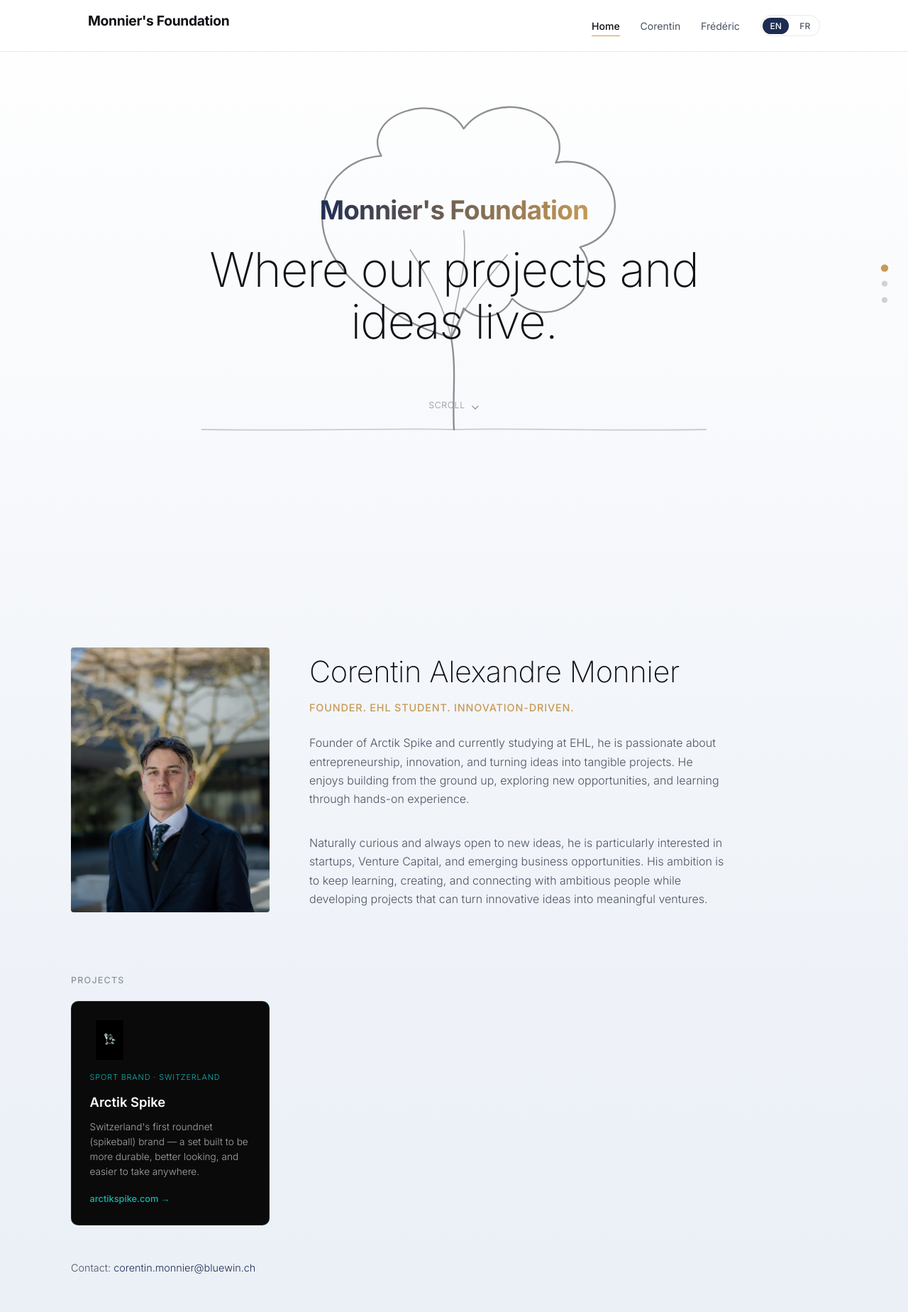
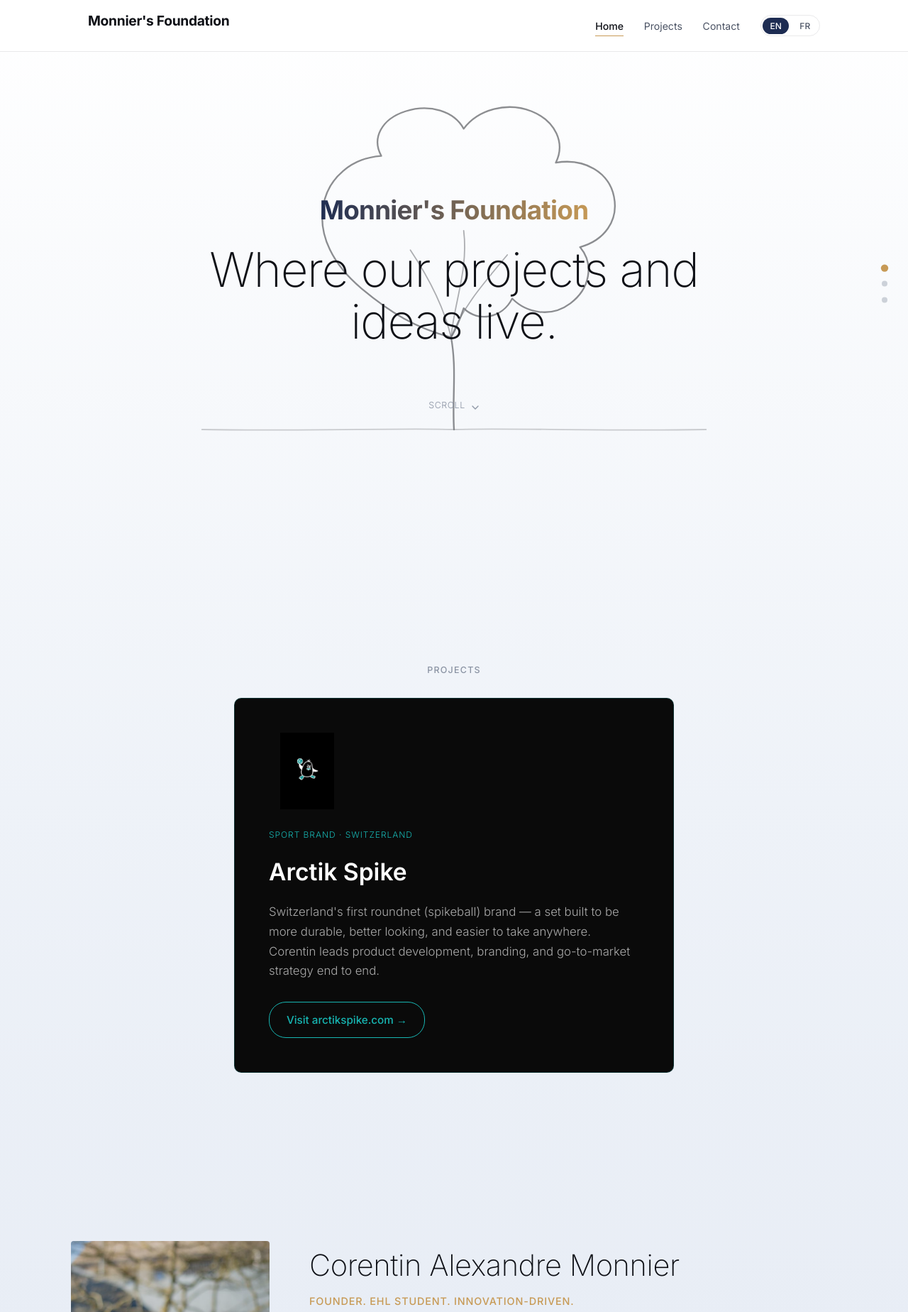
Before and after one commit to CorentinMonnier/Monnier-s-Foundation, a plain HTML site: page index.html in a window 1280 px wide. Shown: the top 1848 px of the page at 71% size. Drawn offline with Linux system fonts and the light colour scheme.

Commit message:
Add files via upload

```diff
--- a/index.html
+++ b/index.html
@@ -8,6 +8,8 @@
 </head>
 <body>
 
+  <div class="cursor-reveal" id="cursorReveal"></div>
+
   <header class="site-header">
     <div class="header-inner">
       <div class="brand">
@@ -17,8 +19,8 @@
       <nav>
         <ul>
           <li><a href="#home" class="nav-link" data-section="home" data-en="Home" data-fr="Accueil">Home</a></li>
-          <li><a href="#corentin" class="nav-link" data-section="corentin">Corentin</a></li>
-          <li><a href="#frederic" class="nav-link" data-section="frederic">Frédéric</a></li>
+          <li><a href="#projects" class="nav-link" data-section="projects" data-en="Projects" data-fr="Projets">Projects</a></li>
+          <li><a href="#contact" class="nav-link" data-section="contact" data-en="Contact" data-fr="Contact">Contact</a></li>
           <li class="lang-toggle">
             <button class="lang-btn" data-lang="en">EN</button>
             <button class="lang-btn" data-lang="fr">FR</button>
@@ -30,14 +32,12 @@
 
   <nav class="dot-nav" aria-label="Section navigation">
     <a href="#home" class="dot" data-section="home" aria-label="Home"></a>
-    <a href="#corentin" class="dot" data-section="corentin" aria-label="Corentin"></a>
-    <a href="#frederic" class="dot" data-section="frederic" aria-label="Frédéric"></a>
+    <a href="#projects" class="dot" data-section="projects" aria-label="Projects"></a>
+    <a href="#contact" class="dot" data-section="contact" aria-label="Contact"></a>
   </nav>
 
   <!-- ============ HOME ============ -->
   <section class="panel" id="home" data-label-en="Home" data-label-fr="Accueil">
-    <div class="cursor-blob" id="cursorBlob"></div>
-
     <svg class="tree-graphic" viewBox="0 0 600 420" fill="none" xmlns="http://www.w3.org/2000/svg" aria-hidden="true">
       <!-- ground line -->
       <path class="draw-path" data-tier="0" d="M40,360 C150,362 250,358 300,360 C350,358 450,362 560,360" stroke="var(--color-ink)" stroke-width="1.3" stroke-linecap="round" opacity="0.35"/>
@@ -61,83 +61,38 @@
     </div>
   </section>
 
-  <!-- ============ CORENTIN ============ -->
-  <section class="panel panel-top" id="corentin" data-label-en="Corentin Monnier" data-label-fr="Corentin Monnier">
-    <div class="panel-inner person-layout reveal">
-      <div class="person-intro">
-        <img class="person-photo" src="images/corentin.jpg" alt="Corentin Alexandre Monnier">
+  <!-- ============ PROJECTS ============ -->
+  <section class="panel" id="projects" data-label-en="Projects" data-label-fr="Projets">
+    <div class="panel-inner projects-layout reveal">
+      <h3 class="projects-heading" data-en="Projects" data-fr="Projets">Projects</h3>
 
-        <div>
-          <h2 class="person-name">Corentin Alexandre Monnier</h2>
-          <div class="person-role" data-en="Founder. EHL Student. Innovation-driven." data-fr="Fondateur. Étudiant à l'EHL. Tourné vers l'innovation.">Founder. EHL Student. Innovation-driven.</div>
-
-          <p class="person-summary" data-en="Founder of Arctik Spike and currently studying at EHL, he is passionate about entrepreneurship, innovation, and turning ideas into tangible projects. He enjoys building from the ground up, exploring new opportunities, and learning through hands-on experience." data-fr="Fondateur d'Arctik Spike et actuellement étudiant à l'EHL, il est passionné par l'entrepreneuriat, l'innovation, et la concrétisation d'idées en projets tangibles. Il aime construire depuis zéro, explorer de nouvelles opportunités, et apprendre par la pratique.">Founder of Arctik Spike and currently studying at EHL, he is passionate about entrepreneurship, innovation, and turning ideas into tangible projects. He enjoys building from the ground up, exploring new opportunities, and learning through hands-on experience.</p>
-
-          <p class="person-summary" data-en="Naturally curious and always open to new ideas, he is particularly interested in startups, Venture Capital, and emerging business opportunities. His ambition is to keep learning, creating, and connecting with ambitious people while developing projects that can turn innovative ideas into meaningful ventures." data-fr="Naturellement curieux et toujours ouvert à de nouvelles idées, il s'intéresse particulièrement aux startups, au capital-risque, et aux opportunités d'affaires émergentes. Son ambition est de continuer à apprendre, créer, et se connecter à des personnes ambitieuses, tout en développant des projets capables de transformer des idées innovantes en ventures porteuses de sens.">Naturally curious and always open to new ideas, he is particularly interested in startups, Venture Capital, and emerging business opportunities. His ambition is to keep learning, creating, and connecting with ambitious people while developing projects that can turn innovative ideas into meaningful ventures.</p>
-        </div>
+      <div class="project-carousel">
+        <a class="project-card project-card-arctik project-card-large" href="https://arctikspike.com/" target="_blank" rel="noopener">
+          <img class="project-card-logo" src="images/arctik-spike-logo.jpg" alt="Arctik Spike logo">
+          <div class="project-card-tag" data-en="Sport Brand · Switzerland" data-fr="Marque de sport · Suisse">Sport Brand · Switzerland</div>
+          <h4 class="project-card-title">Arctik Spike</h4>
+          <p class="project-card-desc" data-en="Switzerland's first roundnet (spikeball) brand — a set built to be more durable, better looking, and easier to take anywhere. Corentin leads product development, branding, and go-to-market strategy end to end." data-fr="La première marque suisse de roundnet (spikeball) — un set pensé pour être plus robuste, plus beau et plus nomade. Corentin pilote le développement produit, le branding et la stratégie de lancement de bout en bout.">Switzerland's first roundnet (spikeball) brand — a set built to be more durable, better looking, and easier to take anywhere. Corentin leads product development, branding, and go-to-market strategy end to end.</p>
+          <span class="project-card-link" data-en="Visit arctikspike.com →" data-fr="Visiter arctikspike.com →">Visit arctikspike.com →</span>
+        </a>
       </div>
-
-      <div class="projects-section">
-        <h3 class="projects-heading" data-en="Projects" data-fr="Projets">Projects</h3>
-        <div class="project-carousel">
-
-          <a class="project-card project-card-arctik" href="https://arctikspike.com/" target="_blank" rel="noopener">
-            <img class="project-card-logo" src="images/arctik-spike-logo.jpg" alt="Arctik Spike logo">
-            <div class="project-card-tag" data-en="Sport Brand · Switzerland" data-fr="Marque de sport · Suisse">Sport Brand · Switzerland</div>
-            <h4 class="project-card-title">Arctik Spike</h4>
-            <p class="project-card-desc" data-en="Switzerland's first roundnet (spikeball) brand — a set built to be more durable, better looking, and easier to take anywhere." data-fr="La première marque suisse de roundnet (spikeball) — un set pensé pour être plus robuste, plus beau et plus nomade.">Switzerland's first roundnet (spikeball) brand — a set built to be more durable, better looking, and easier to take anywhere.</p>
-            <span class="project-card-link" data-en="arctikspike.com →" data-fr="arctikspike.com →">arctikspike.com →</span>
-          </a>
-
-        </div>
-      </div>
-
-      <p class="contact-line"><span data-en="Contact:" data-fr="Contact :">Contact:</span> <a href="mailto:corentin.monnier@bluewin.ch">corentin.monnier@bluewin.ch</a></p>
     </div>
   </section>
 
-  <!-- ============ FRÉDÉRIC ============ -->
-  <section class="panel" id="frederic" data-label-en="Frédéric Monnier" data-label-fr="Frédéric Monnier">
-    <div class="panel-inner person-grid reveal">
-      <img class="person-photo" src="images/frederic.jpg" alt="Frédéric Monnier">
+  <!-- ============ CONTACT ============ -->
+  <section class="panel panel-top" id="contact" data-label-en="Corentin Monnier" data-label-fr="Corentin Monnier">
+    <div class="panel-inner person-intro reveal">
+      <img class="person-photo" src="images/corentin.jpg" alt="Corentin Alexandre Monnier">
 
       <div>
-        <h2 class="person-name">Frédéric Monnier</h2>
-        <div class="person-role" data-en="Graduate Trader — Equity Options" data-fr="Graduate Trader — Options sur actions">Graduate Trader — Equity Options</div>
+        <h2 class="person-name">Corentin Alexandre Monnier</h2>
+        <div class="person-role" data-en="Founder. EHL Student. Innovation-driven." data-fr="Fondateur. Étudiant à l'EHL. Tourné vers l'innovation.">Founder. EHL Student. Innovation-driven.</div>
 
-        <p class="person-summary" data-en="Analytical and driven, Frédéric brings a solid grounding in financial markets and quantitative analysis, sharpened by a Master in Finance and hands-on trading experience across European and US desks. Leadership honed as a Sergeant in the Swiss Army carries through into how he manages risk and performs under pressure." data-fr="Analytique et déterminé, Frédéric a une base solide en marchés financiers et en analyse quantitative, affinée par un Master en Finance et une expérience concrète du trading sur les desks européens et américains. Le leadership acquis en tant que sergent dans l'armée suisse se retrouve dans sa gestion du risque et sa capacité à performer sous pression.">Analytical and driven, Frédéric brings a solid grounding in financial markets and quantitative analysis, sharpened by a Master in Finance and hands-on trading experience across European and US desks. Leadership honed as a Sergeant in the Swiss Army carries through into how he manages risk and performs under pressure.</p>
+        <p class="person-summary" data-en="Founder of Arctik Spike and currently studying at EHL, he is passionate about entrepreneurship, innovation, and turning ideas into tangible projects. He enjoys building from the ground up, exploring new opportunities, and learning through hands-on experience." data-fr="Fondateur d'Arctik Spike et actuellement étudiant à l'EHL, il est passionné par l'entrepreneuriat, l'innovation, et la concrétisation d'idées en projets tangibles. Il aime construire depuis zéro, explorer de nouvelles opportunités, et apprendre par la pratique.">Founder of Arctik Spike and currently studying at EHL, he is passionate about entrepreneurship, innovation, and turning ideas into tangible projects. He enjoys building from the ground up, exploring new opportunities, and learning through hands-on experience.</p>
 
-        <div class="facts-row">
-          <div>
-            <div class="fact-label" data-en="Education" data-fr="Formation">Education</div>
-            <div class="fact-value">IE Business School — MSc Finance</div>
-          </div>
-          <div>
-            <div class="fact-label" data-en="Based in" data-fr="Basé à">Based in</div>
-            <div class="fact-value">Geneva, Switzerland</div>
-          </div>
-          <div>
-            <div class="fact-label" data-en="Languages" data-fr="Langues">Languages</div>
-            <div class="fact-value">FR · EN · ES · RU</div>
-          </div>
-        </div>
+        <p class="person-summary" data-en="Naturally curious and always open to new ideas, he is particularly interested in startups, Venture Capital, and emerging business opportunities. His ambition is to keep learning, creating, and connecting with ambitious people while developing projects that can turn innovative ideas into meaningful ventures." data-fr="Naturellement curieux et toujours ouvert à de nouvelles idées, il s'intéresse particulièrement aux startups, au capital-risque, et aux opportunités d'affaires émergentes. Son ambition est de continuer à apprendre, créer, et se connecter à des personnes ambitieuses, tout en développant des projets capables de transformer des idées innovantes en ventures porteuses de sens.">Naturally curious and always open to new ideas, he is particularly interested in startups, Venture Capital, and emerging business opportunities. His ambition is to keep learning, creating, and connecting with ambitious people while developing projects that can turn innovative ideas into meaningful ventures.</p>
 
-        <div class="venture-block">
-          <h3 data-en="Trading" data-fr="Trading">Trading</h3>
-          <p data-en="Graduate Trader at All Options (Amsterdam), trading listed equity options across European and US desks. Designed and coded a Python dividend-prediction model and counterparty-analysis dashboard now used across US trading desks to sharpen pricing accuracy." data-fr="Graduate Trader chez All Options (Amsterdam), négociant des options sur actions cotées sur les desks européens et américains. A conçu et codé un modèle Python de prédiction de dividendes et un tableau de bord d'analyse de contreparties, désormais utilisés sur les desks américains pour affiner la précision du pricing.">Graduate Trader at All Options (Amsterdam), trading listed equity options across European and US desks. Designed and coded a Python dividend-prediction model and counterparty-analysis dashboard now used across US trading desks to sharpen pricing accuracy.</p>
-        </div>
-
-        <div class="venture-block">
-          <h3 data-en="Investment research" data-fr="Recherche en investissement">Investment research</h3>
-          <p data-en="Investment Analyst at Coastline Capital Spain, a long/short hedge fund in its pre-launch phase — macro analysis, valuation, due diligence, and risk management including scenario analysis and stress testing." data-fr="Investment Analyst chez Coastline Capital Spain, un hedge fund long/short en phase de pré-lancement — analyse macro, valorisation, due diligence, et gestion des risques incluant analyse de scénarios et stress tests.">Investment Analyst at Coastline Capital Spain, a long/short hedge fund in its pre-launch phase — macro analysis, valuation, due diligence, and risk management including scenario analysis and stress testing.</p>
-        </div>
-
-        <div class="venture-block">
-          <h3 data-en="Certifications" data-fr="Certifications">Certifications</h3>
-          <p data-en="CFA Institute — Levels 1 &amp; 2, passed on first attempt. Series 57 &amp; SIE (FINRA). Trader License (EUREX). Recipient of the IE Business School Blue Torch Award, 2025." data-fr="CFA Institute — Niveaux 1 et 2, réussis du premier coup. Series 57 &amp; SIE (FINRA). Licence de trader (EUREX). Lauréat du prix Blue Torch d'IE Business School, 2025.">CFA Institute — Levels 1 &amp; 2, passed on first attempt. Series 57 &amp; SIE (FINRA). Trader License (EUREX). Recipient of the IE Business School Blue Torch Award, 2025.</p>
-        </div>
-
-        <p class="contact-line"><span data-en="Contact:" data-fr="Contact :">Contact:</span> <a href="mailto:fredericmonnier01@gmail.com">fredericmonnier01@gmail.com</a></p>
+        <p class="contact-line"><span data-en="Contact:" data-fr="Contact :">Contact:</span> <a href="mailto:corentin.monnier@bluewin.ch">corentin.monnier@bluewin.ch</a></p>
+        <p class="contact-line"><span>LinkedIn:</span> <a href="https://www.linkedin.com/in/corentin-alexandre-monnier-2b15ba343/" target="_blank" rel="noopener">Corentin Alexandre Monnier ↗</a></p>
       </div>
     </div>
   </section>
--- a/lang.js
+++ b/lang.js
@@ -67,7 +67,7 @@
   reveals.forEach(function (el) { revealObserver.observe(el); });
 
   animateTree();
-  initCursorBlob();
+  initCursorReveal();
   initDragScroll();
 });
 
@@ -109,35 +109,35 @@
   });
 }
 
-function initCursorBlob() {
-  var home = document.getElementById('home');
-  var blob = document.getElementById('cursorBlob');
-  if (!home || !blob) return;
+function initCursorReveal() {
+  var layer = document.getElementById('cursorReveal');
+  if (!layer) return;
 
   var reduceMotion = window.matchMedia('(prefers-reduced-motion: reduce)').matches;
-  if (reduceMotion) return;
+  var isTouch = window.matchMedia('(max-width: 800px)').matches;
+  if (reduceMotion || isTouch) return;
 
-  var targetX = 0, targetY = 0, curX = 0, curY = 0;
-  var half = blob.offsetWidth / 2;
+  var ticking = false;
+  var lastX = -500;
+  var lastY = -500;
 
-  home.addEventListener('mousemove', function (e) {
-    var rect = home.getBoundingClientRect();
-    targetX = e.clientX - rect.left;
-    targetY = e.clientY - rect.top;
-    blob.style.opacity = '1';
+  document.addEventListener('mousemove', function (e) {
+    lastX = e.clientX;
+    lastY = e.clientY;
+    if (!ticking) {
+      ticking = true;
+      requestAnimationFrame(function () {
+        layer.style.setProperty('--mx', lastX + 'px');
+        layer.style.setProperty('--my', lastY + 'px');
+        ticking = false;
+      });
+    }
   });
 
-  home.addEventListener('mouseleave', function () {
-    blob.style.opacity = '0';
+  document.addEventListener('mouseleave', function () {
+    layer.style.setProperty('--mx', '-500px');
+    layer.style.setProperty('--my', '-500px');
   });
-
-  function loop() {
-    curX += (targetX - curX) * 0.14;
-    curY += (targetY - curY) * 0.14;
-    blob.style.transform = 'translate(' + (curX - half) + 'px,' + (curY - half) + 'px)';
-    requestAnimationFrame(loop);
-  }
-  loop();
 }
 
 function animateTree() {
--- a/style.css
+++ b/style.css
@@ -173,25 +173,29 @@
   z-index: 2;
 }
 
-/* ---------- Cursor blob ---------- */
-.cursor-blob {
-  position: absolute;
-  top: 0;
-  left: 0;
-  width: 220px;
-  height: 220px;
-  border-radius: 50%;
-  background: radial-gradient(circle, rgba(199, 154, 86, 0.28) 0%, rgba(29, 44, 82, 0.14) 55%, transparent 75%);
-  filter: blur(18px);
+/* ---------- Cursor reveal (site-wide, discreet) ---------- */
+.cursor-reveal {
+  position: fixed;
+  inset: 0;
   pointer-events: none;
-  z-index: 0;
-  opacity: 0;
-  transition: opacity 0.4s ease;
-  will-change: transform;
+  z-index: 5;
+  background-image:
+    radial-gradient(circle, rgba(29, 44, 82, 0.5) 1px, transparent 1.4px),
+    radial-gradient(circle, rgba(199, 154, 86, 0.4) 1px, transparent 1.4px);
+  background-size: 28px 28px, 28px 28px;
+  background-position: 0 0, 14px 14px;
+  -webkit-mask-image: radial-gradient(circle 150px at var(--mx, -500px) var(--my, -500px), black 0%, transparent 100%);
+  mask-image: radial-gradient(circle 150px at var(--mx, -500px) var(--my, -500px), black 0%, transparent 100%);
 }
 
 @media (max-width: 800px) {
-  .cursor-blob {
+  .cursor-reveal {
+    display: none;
+  }
+}
+
+@media (prefers-reduced-motion: reduce) {
+  .cursor-reveal {
     display: none;
   }
 }
@@ -366,11 +370,7 @@
   padding-top: 8.5rem;
 }
 
-/* ---------- Person layout (intro + projects + contact) ---------- */
-.person-layout {
-  width: 100%;
-}
-
+/* ---------- Person intro (contact section) ---------- */
 .person-intro {
   display: grid;
   grid-template-columns: 280px 1fr;
@@ -386,20 +386,29 @@
   }
 }
 
-/* ---------- Projects ---------- */
+/* ---------- Projects layout (standalone section) ---------- */
+.projects-layout {
+  width: 100%;
+  display: flex;
+  flex-direction: column;
+  align-items: center;
+}
+
 .projects-heading {
   font-weight: 500;
   font-size: 0.78rem;
   text-transform: uppercase;
   letter-spacing: 0.1em;
   color: var(--color-ink-faint);
-  margin-bottom: 1.2rem;
+  margin-bottom: 1.8rem;
 }
 
 .project-carousel {
   display: flex;
+  justify-content: center;
   gap: 1.4rem;
   overflow-x: auto;
+  width: 100%;
   padding-bottom: 1rem;
   scroll-snap-type: x proximity;
   cursor: grab;
@@ -475,6 +484,49 @@
 .project-card-arctik {
   background: #0A0A0A;
   border: 1px solid rgba(18, 156, 154, 0.25);
+}
+
+.project-card-large {
+  width: min(92vw, 620px);
+  padding: 3rem;
+}
+
+.project-card-large .project-card-logo {
+  width: 108px;
+  height: 108px;
+  margin-bottom: 1.6rem;
+}
+
+.project-card-large .project-card-tag {
+  font-size: 0.75rem;
+  margin-bottom: 0.9rem;
+}
+
+.project-card-large .project-card-title {
+  font-size: 2.1rem;
+  margin-bottom: 1rem;
+}
+
+.project-card-large .project-card-desc {
+  font-size: 1.05rem;
+  line-height: 1.65;
+  margin-bottom: 1.8rem;
+}
+
+.project-card-large .project-card-link {
+  font-size: 0.95rem;
+  font-weight: 500;
+  display: inline-block;
+  align-self: flex-start;
+  padding: 0.75rem 1.5rem;
+  border: 1px solid currentColor;
+  border-radius: 24px;
+  transition: background 0.2s ease, color 0.2s ease;
+}
+
+.project-card-large.project-card-arctik .project-card-link:hover {
+  background: #17B5B2;
+  color: #0A0A0A;
 }
 
 .project-card-arctik .project-card-tag {
```
